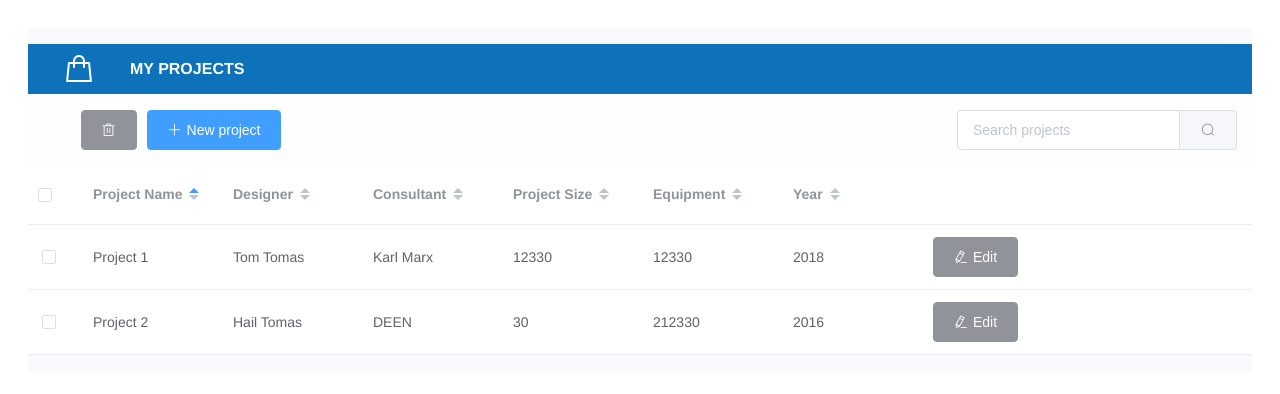
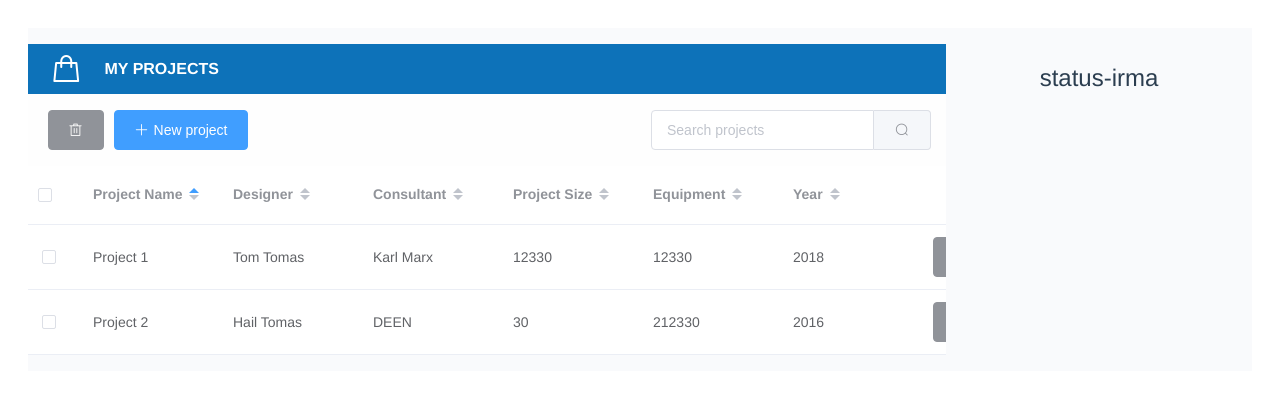
Before and after one commit to dragutin-avdalovic/mechanico, a Vue app: page / in a window 1280 px wide. Shown: the top 394 px of the page. Built offline with nearby package versions, Linux system fonts and the light colour scheme.

Commit message:
My projects page table, table header and header caption done, everything combined and joined together in component MyProjectTable.vue

```diff
--- a/src/components/Main.vue
+++ b/src/components/Main.vue
@@ -2,10 +2,13 @@
   <el-container style="height: 100vh; border: 0px solid #eee">
     <el-main>
       <el-row type="flex" class="row-bg" justify="flex-start">
-        <el-col :span="24">
+        <el-col :span="18">
           <div class="grid-content bg-purple">
             <MyProjectsPage></MyProjectsPage>
           </div>
+        </el-col>
+        <el-col :span="6">
+          <h1>status-irma</h1>
         </el-col>
       </el-row>
     </el-main>
--- a/src/components/partials/TableHeader.vue
+++ b/src/components/partials/TableHeader.vue
@@ -1,7 +1,7 @@
 <template>
   <el-row type="flex" class="row-bg" justify="center">
     <el-col :span="6">
-      <div class="grid-content">
+      <div class="el-col-left">
             <el-button type="info" icon="el-icon-delete"></el-button>
             <el-button type="primary" icon="el-icon-plus">New project</el-button>
       </div>
@@ -44,4 +44,11 @@ export default {
 .row-bg {
   padding: 1em 0;
 }
+.el-col-left
+{
+  float: left;
+  padding-left: 0px;
+  min-height: 2.5em;
+  min-width: 15em;
+}
 </style>
```
